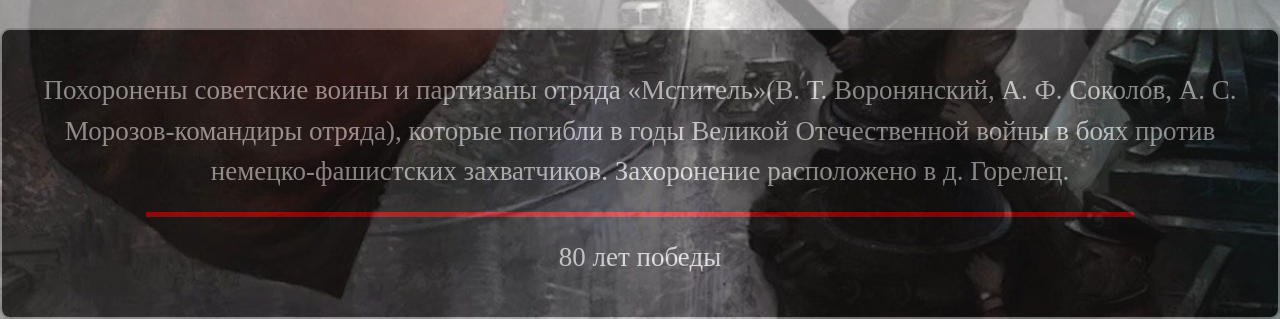
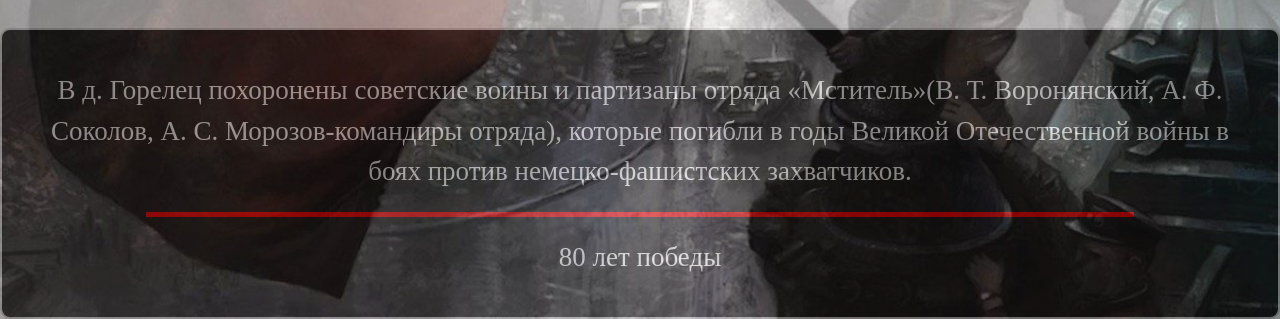
Before and after one commit to Potaphik/bratskaya-mogila-Gorelets, a plain HTML site: page index.html in a window 1280 px wide. Shown: the part 767-1086 px from the top of the page. Drawn offline with Linux system fonts and the light colour scheme.

Commit message:
Update index.html

```diff
--- a/index.html
+++ b/index.html
@@ -84,7 +84,7 @@
         <img src="Горелец.jpg" alt="Центральная картинка" id="central-image">
     </div>
     <div class="text-container"> <!-- Контейнер для текста с рамкой -->
-        <p>Похоронены советские воины и партизаны отряда «Мститель»(В. Т. Воронянский, А. Ф. Соколов, А. С. Морозов-командиры отряда), которые погибли в годы Великой Отечественной войны в боях против немецко-фашистских захватчиков. Захоронение расположено в д. Горелец.</p>
+        <p>В д. Горелец похоронены советские воины и партизаны отряда «Мститель»(В. Т. Воронянский, А. Ф. Соколов, А. С. Морозов-командиры отряда), которые погибли в годы Великой Отечественной войны в боях против немецко-фашистских захватчиков.</p>
         <hr> <!-- Красная линия -->
         <p>80 лет победы</p> <!-- Новый текст под красной линией -->
     </div>
```
